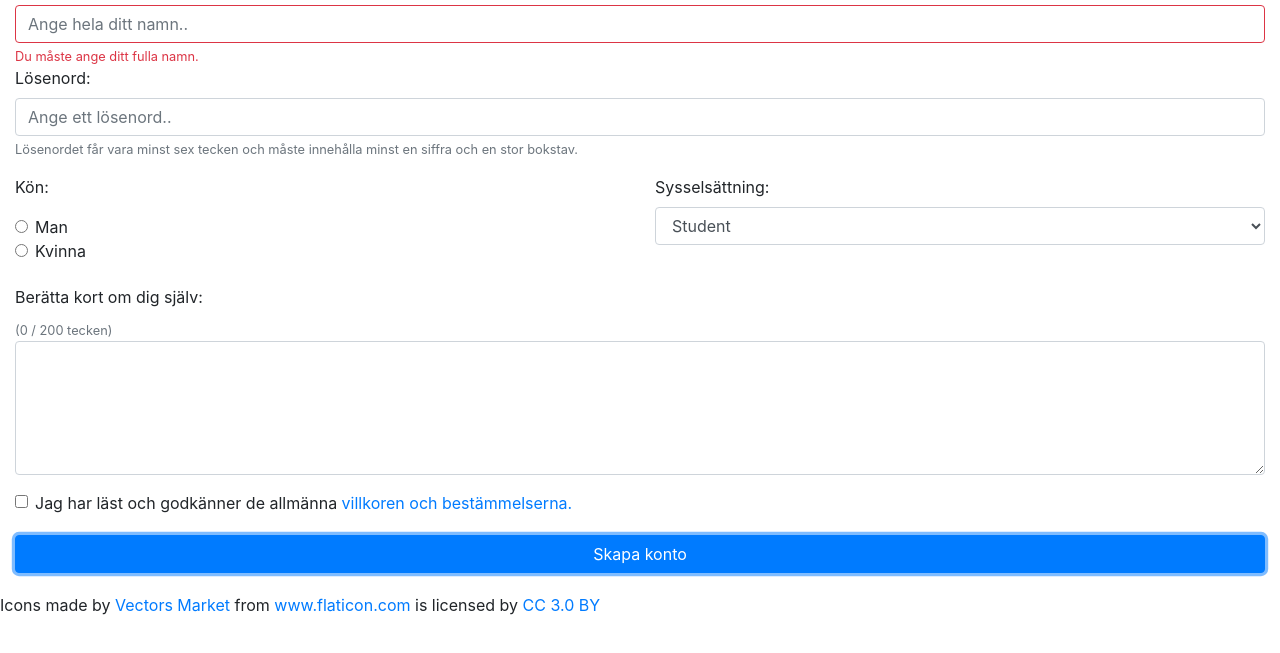
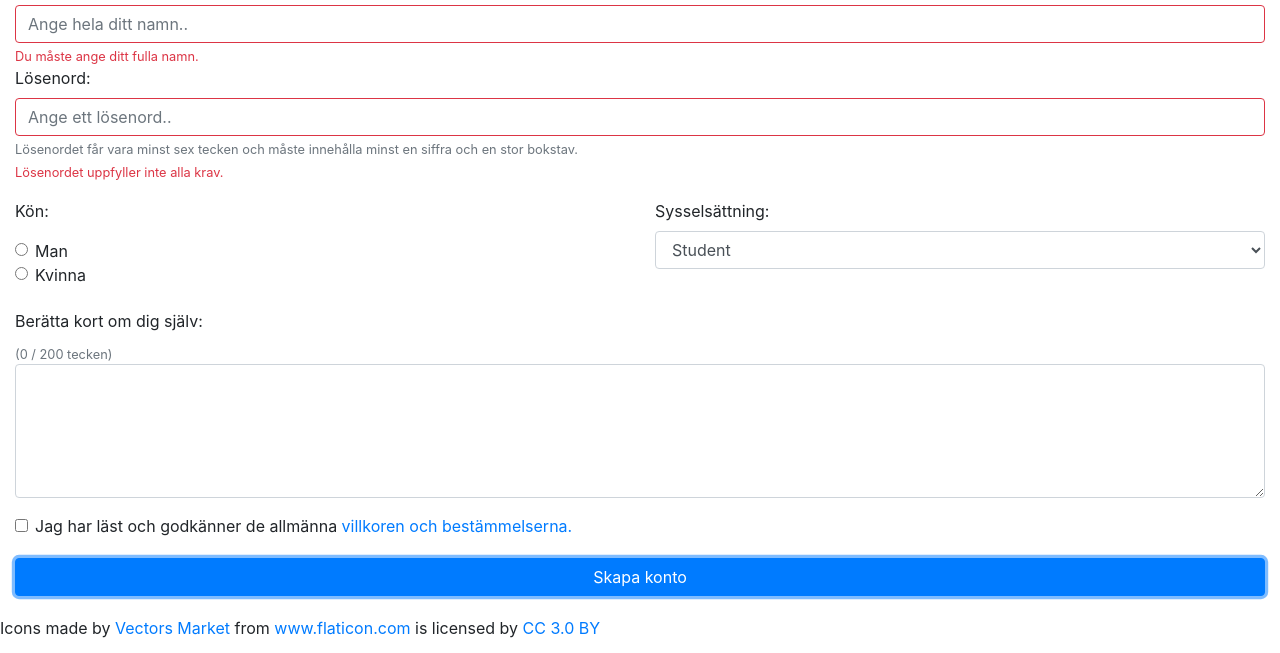
Before and after one commit to totte94l/Inl-mningsuppgift, a plain HTML site: page index.html in a window 1280 px wide. Both pictures are taken after a click on the button "Skapa konto". Shown: the part 147-800 px from the top of the page. Drawn offline with nearby package versions, Linux system fonts and the light colour scheme.

Commit message:
Added password validation

```diff
--- a/index.html
+++ b/index.html
@@ -30,6 +30,9 @@
                 <label for="inpPassword">Lösenord:</label>
                 <input type="password" name="password" class="form-control" id="inpPassword" placeholder="Ange ett lösenord..">
                 <small id="password-help" class="form-text text-muted">Lösenordet får vara minst sex tecken och måste innehålla minst en siffra och en stor bokstav.</small>
+                <div class="invalid-feedback">
+                    Lösenordet uppfyller inte alla krav.
+                </div>
             </div>
             <div class="row">
                 <div class="col md-4">
--- a/javascript/validate.js
+++ b/javascript/validate.js
@@ -20,11 +20,13 @@ $(function () {
         let passwordInp = $("#inpPassword");
         let password = passwordInp.val();
 
-        let regex = new RegExp("/^(?=.*\d)(?=.*[a-z])(?=.*[A-Z]).*$/");
+        let regex = /(?=.*\d)(?=.*[a-z])(?=.*[A-Z]).{6,}/;
 
-        if(! password.match(regex)) {
-            console.log("Lösenordet uppfyller inte alla kriterier.");
-            console.log(password);
+        if(! regex.test(password)) {
+            passwordInp.addClass('is-invalid');
+        } else {
+            passwordInp.removeClass('is-invalid');
+            fullnameInp.addClass('is-valid');
         }
         console.log(regex.test(password));
     }
```
